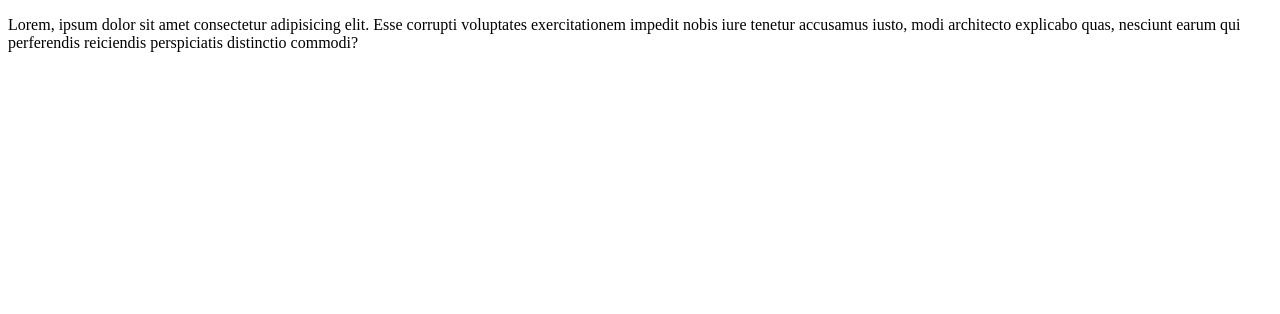
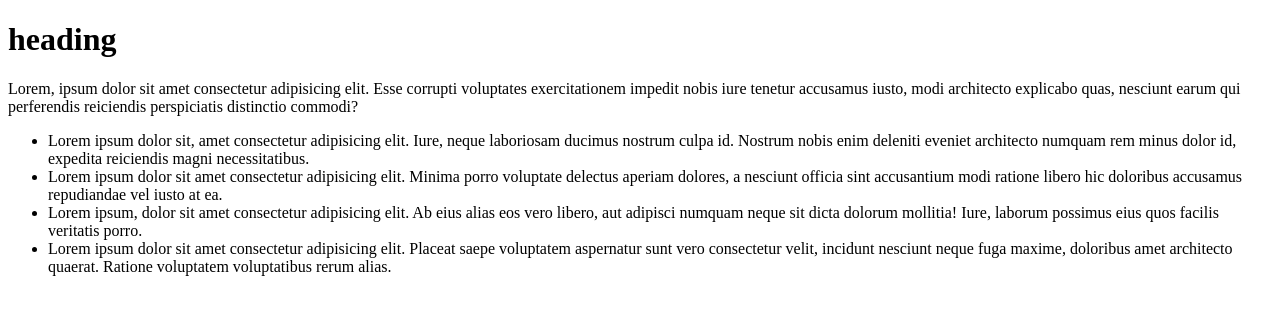
Before and after one commit to jes-jose/demo, a plain HTML site: page index.html in a window 1280 px wide. Drawn offline with Linux system fonts and the light colour scheme.

Commit message:
list added

```diff
--- a/index.html
+++ b/index.html
@@ -6,6 +6,13 @@
     <title>git_intro</title>
 </head>
 <body>
+    <h1>heading</h1>
     <p>Lorem, ipsum dolor sit amet consectetur adipisicing elit. Esse corrupti voluptates exercitationem impedit nobis iure tenetur accusamus iusto, modi architecto explicabo quas, nesciunt earum qui perferendis reiciendis perspiciatis distinctio commodi?</p>
+    <ul>
+        <li>Lorem ipsum dolor sit, amet consectetur adipisicing elit. Iure, neque laboriosam ducimus nostrum culpa id. Nostrum nobis enim deleniti eveniet architecto numquam rem minus dolor id, expedita reiciendis magni necessitatibus.</li>
+        <li>Lorem ipsum dolor sit amet consectetur adipisicing elit. Minima porro voluptate delectus aperiam dolores, a nesciunt officia sint accusantium modi ratione libero hic doloribus accusamus repudiandae vel iusto at ea.</li>
+        <li>Lorem ipsum, dolor sit amet consectetur adipisicing elit. Ab eius alias eos vero libero, aut adipisci numquam neque sit dicta dolorum mollitia! Iure, laborum possimus eius quos facilis veritatis porro.</li>
+        <li>Lorem ipsum dolor sit amet consectetur adipisicing elit. Placeat saepe voluptatem aspernatur sunt vero consectetur velit, incidunt nesciunt neque fuga maxime, doloribus amet architecto quaerat. Ratione voluptatem voluptatibus rerum alias.</li>
+    </ul>
 </body>
 </html>
```
